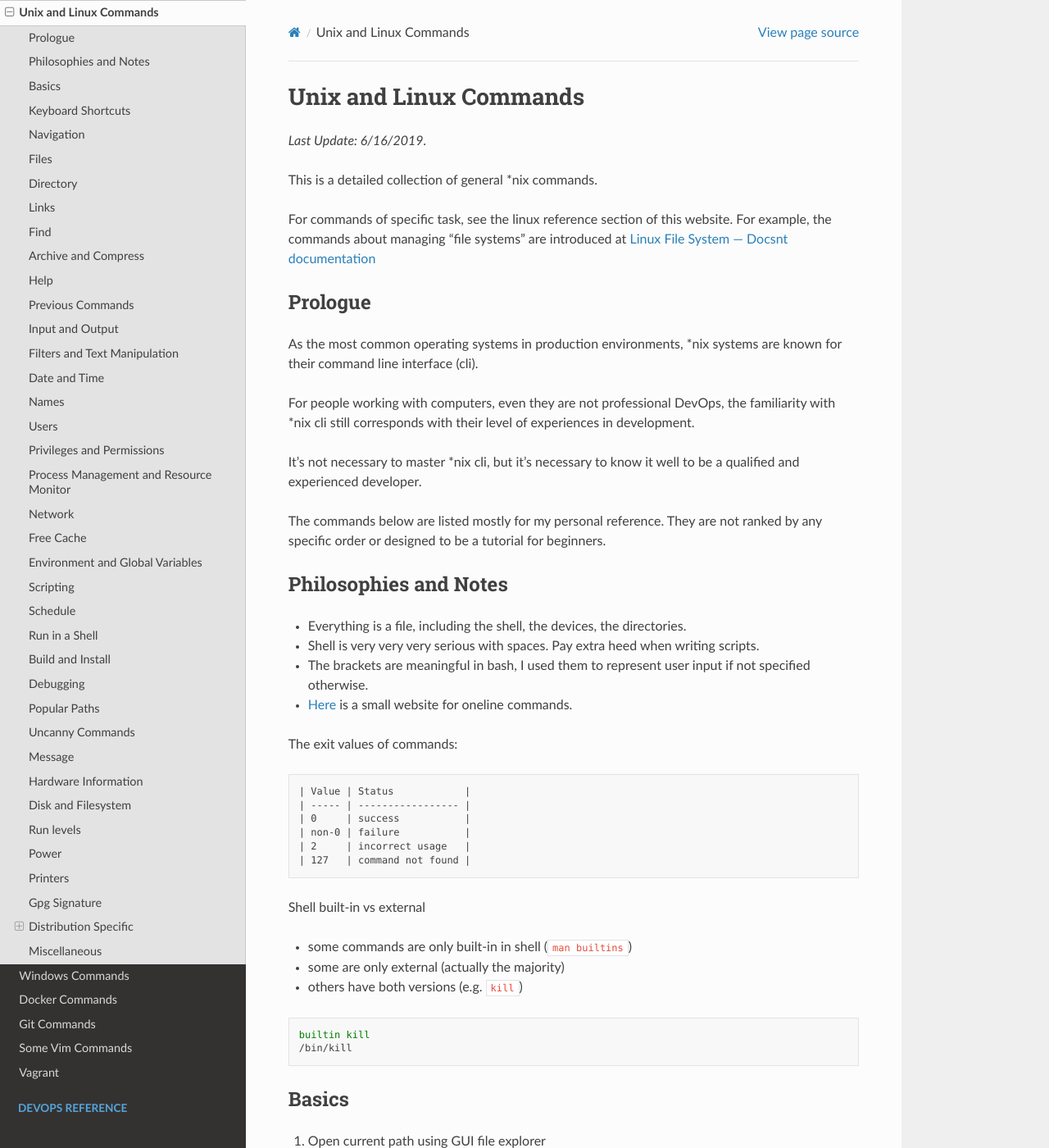
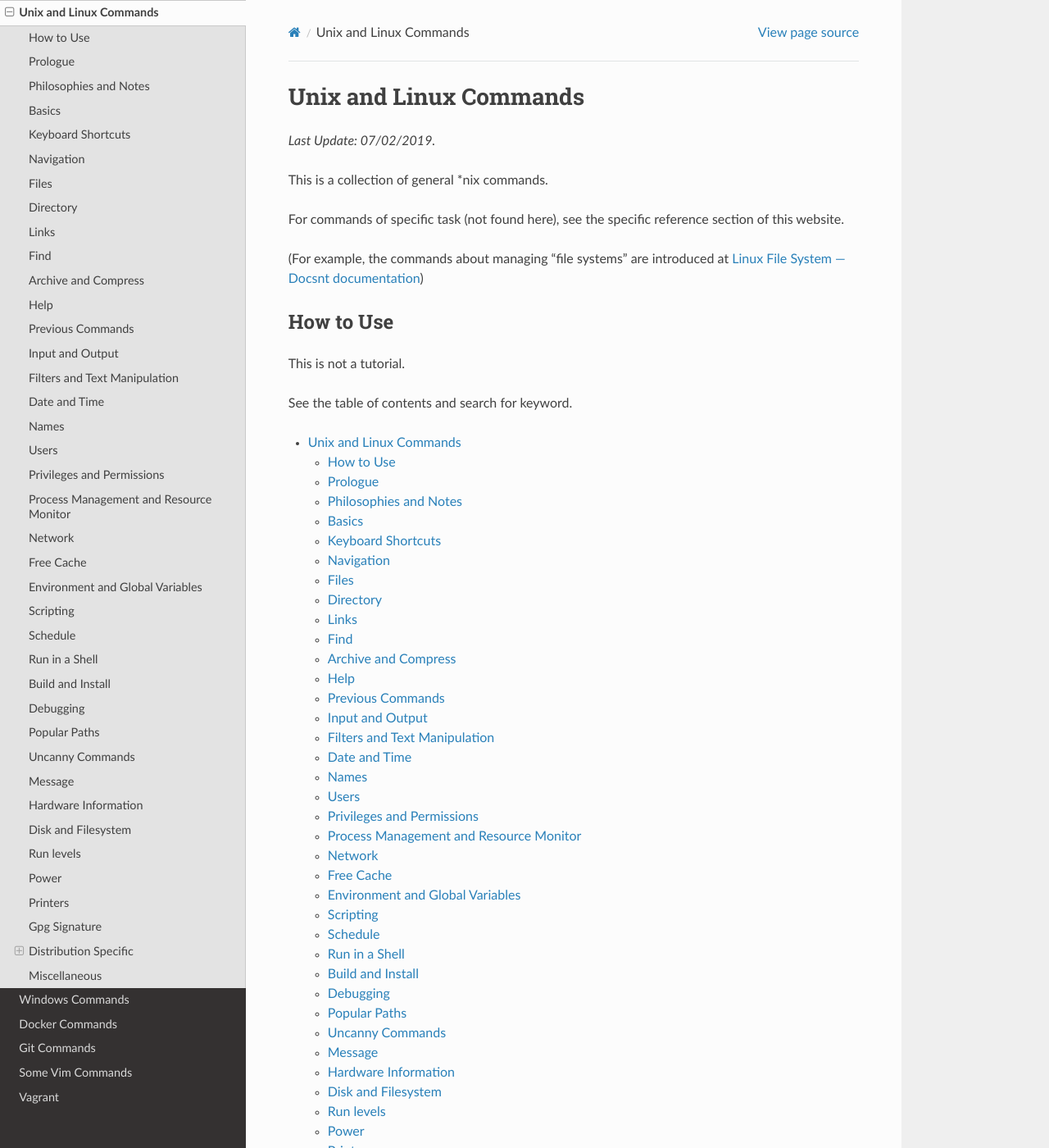
Before and after one commit to snowme34/snowme34.com, a Sphinx documentation site: the page built from docs/source/reference/commands/unix-and-linux-commands.md, in a window 1280 px wide and 1400 px high. Shown: the whole window at 82% size. Built offline with Sphinx 7.4.7 and the Read the Docs theme 2.0.0, drawn with Linux system fonts in a browser that asks for light colours; some of the changed text lies outside the part shown.

Commit message:
update unix cmd

````diff
--- a/docs/source/reference/commands/unix-and-linux-commands.md
+++ b/docs/source/reference/commands/unix-and-linux-commands.md
@@ -1,26 +1,73 @@
 # Unix and Linux Commands
 
-*Last Update: 6/16/2019.*
-
-This is a detailed collection of general *nix commands.
-
-For commands of specific task, see the linux reference section of this website.
-For example, the commands about managing "file systems" are introduced at [Linux File System — Docsnt documentation](https://docs.snowme34.com/en/latest/reference/linux/linux-file-system.html)
+*Last Update: 07/02/2019.*
+
+This is a collection of general *nix commands.
+
+For commands of specific task (not found here), see the specific reference section of this website.
+
+(For example, the commands about managing "file systems" are introduced at [Linux File System — Docsnt documentation](https://docs.snowme34.com/en/latest/reference/linux/linux-file-system.html))
+
+## How to Use
+
+This is not a tutorial.
+
+See the table of contents and search for keyword.
+
+- [Unix and Linux Commands](#Unix-and-Linux-Commands)
+  - [How to Use](#How-to-Use)
+  - [Prologue](#Prologue)
+  - [Philosophies and Notes](#Philosophies-and-Notes)
+  - [Basics](#Basics)
+  - [Keyboard Shortcuts](#Keyboard-Shortcuts)
+  - [Navigation](#Navigation)
+  - [Files](#Files)
+  - [Directory](#Directory)
+  - [Links](#Links)
+  - [Find](#Find)
+  - [Archive and Compress](#Archive-and-Compress)
+  - [Help](#Help)
+  - [Previous Commands](#Previous-Commands)
+  - [Input and Output](#Input-and-Output)
+  - [Filters and Text Manipulation](#Filters-and-Text-Manipulation)
+  - [Date and Time](#Date-and-Time)
+  - [Names](#Names)
+  - [Users](#Users)
+  - [Privileges and Permissions](#Privileges-and-Permissions)
+  - [Process Management and Resource Monitor](#Process-Management-and-Resource-Monitor)
+  - [Network](#Network)
+  - [Free Cache](#Free-Cache)
+  - [Environment and Global Variables](#Environment-and-Global-Variables)
+  - [Scripting](#Scripting)
+  - [Schedule](#Schedule)
+  - [Run in a Shell](#Run-in-a-Shell)
+  - [Build and Install](#Build-and-Install)
+  - [Debugging](#Debugging)
+  - [Popular Paths](#Popular-Paths)
+  - [Uncanny Commands](#Uncanny-Commands)
+  - [Message](#Message)
+  - [Hardware Information](#Hardware-Information)
+  - [Disk and Filesystem](#Disk-and-Filesystem)
+  - [Run levels](#Run-levels)
+  - [Power](#Power)
+  - [Printers](#Printers)
+  - [Gpg Signature](#Gpg-Signature)
+  - [Distribution Specific](#Distribution-Specific)
+    - [Debian](#Debian)
+  - [Miscellaneous](#Miscellaneous)
 
 ## Prologue
 
 As the most common operating systems in production environments, *nix systems are known for their command line interface (cli).
 
-For people working with computers, even they are not professional DevOps, the familiarity with *nix cli still corresponds with their level of experiences in development.
-
-It's not necessary to master *nix cli, but it's necessary to know it well to be a qualified and experienced developer.
-
-The commands below are listed mostly for my personal reference. They are not ranked by any specific order or designed to be a tutorial for beginners.
+For people working with "systems", even not professional DevOps, the familiarity with *nix cli still corresponds with the level of experiences in development.
+
+Things are ordered from general fundamentals to specific tips.
 
 ## Philosophies and Notes
 
-* Everything is a file, including the shell, the devices, the directories.
-* Shell is very very very serious with spaces. Pay extra heed when writing scripts.
+* [Everything is a "file"](https://en.wikipedia.org/wiki/Everything_is_a_file), including the shell, the devices, the directories.
+* Shell is very serious with spaces. Pay extra heed when writing scripts.
 
 * The brackets are meaningful in bash, I used them to represent user input if not specified otherwise.
 * [Here](http://bashoneliners.com) is a small website for oneline commands.
@@ -43,6 +90,8 @@
 * others have both versions (e.g. `kill`)
 
 ```bash
+help
+command -V command
 builtin kill
 /bin/kill
 ```
````
